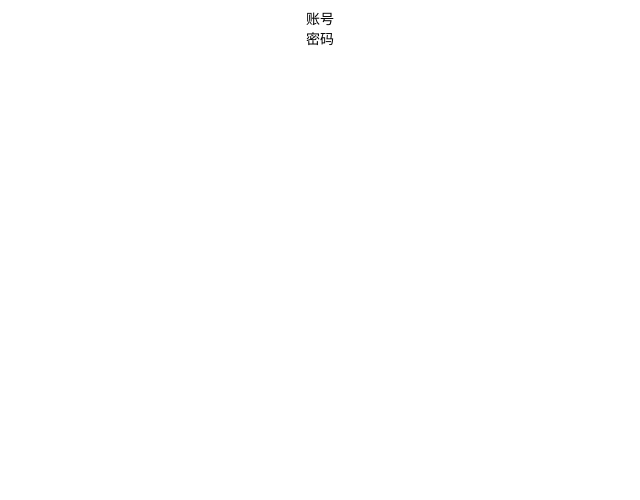
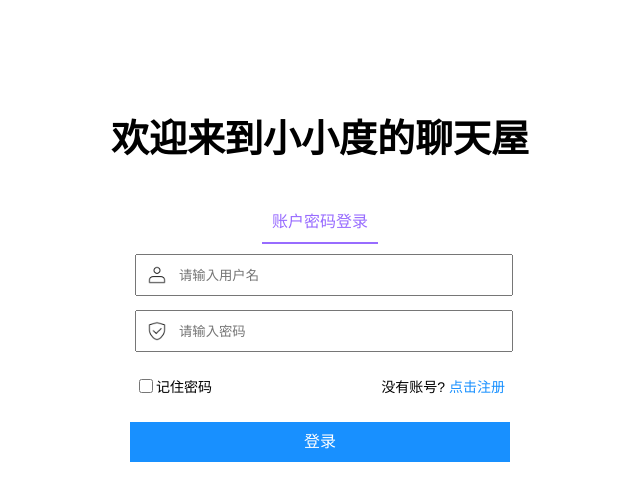
Before and after one commit to Aynzy1116/vue-chats, a Vue app: page /user#/login in a window 1280 px wide. Shown: the top 500 px of the page, without its empty margins (320-960 px from the left). Built offline with nearby package versions, Linux system fonts and the light colour scheme; no server answers.

Commit message:
# 登录页面

```diff
--- a/src/common/common.css
+++ b/src/common/common.css
@@ -1,5 +1,5 @@
 div {
-  font-size: 14px;
+  font-size: 16px;
   color: #000000;
 }
 
--- a/src/components/chatContent.vue
+++ b/src/components/chatContent.vue
@@ -61,10 +61,10 @@ export default {
   height: 100%;
 }
 .header {
-  height: 32px;
+  height: 31px;
   padding: 10px 20px;
   font-size: 16px;
-  line-height: 32px;
+  line-height: 31px;
   text-align: left;
 }
 .chat-content {
--- a/src/config/router.config.js
+++ b/src/config/router.config.js
@@ -19,12 +19,6 @@ export const asyncRouterMap = [
     redirect: '/user/Chat',
     children: [
       {
-        path: 'Home',
-        name: 'Home',
-        component: () => import('@/views/Home'),
-        meta: { title: '主页', icon: 'home', keepAlive: false, permission: ['Home'] }
-      },
-      {
         path: 'Chat',
         name: 'Chat',
         component: () => import('@/views/Chats'),
@@ -38,45 +32,9 @@ export const asyncRouterMap = [
       }
     ]
   }
+  //   {
+  //     path: '*',
+  //     redirect: '/404',
+  //     hidden: true
+  //   }
 ]
-
-// export const asyncRouterMap = [
-//   {
-//     path: '/',
-//     name: 'index',
-//     component: () => import('@/views/User'),
-//     redirect: '/user'
-//   },
-//   {
-//     path: '/a',
-//     name: 'user',
-//     component: BasicLayout,
-//     meta: { title: 'menu.home' },
-//     redirect: '/a/Home',
-//     children: [
-//       {
-//         path: '/Home',
-//         name: 'Home',
-//         component: () => import('@/views/Home'),
-//         meta: { title: '主页', icon: 'home', keepAlive: false, permission: ['Home'] }
-//       },
-//       {
-//         path: '/Chat',
-//         name: 'Chat',
-//         component: () => import('@/views/Chats'),
-//         meta: { title: '聊天', icon: 'dollar', permission: ['Chat'] }
-//       },
-//       {
-//         path: '/Address',
-//         name: 'Address',
-//         component: () => import('@/views/Address'),
-//         meta: { title: '通讯录', icon: 'dollar', permission: ['Address'] }
-//       }
-//     ]
-//   }
-//   //   {
-//   //     path: '*',
-//   //     redirect: '/404',
-//   //     hidden: true
-//   //   }
-// ]
--- a/src/layouts/BasicLayout.vue
+++ b/src/layouts/BasicLayout.vue
@@ -41,7 +41,8 @@ export default {
   methods: {
     changHref (type) {
       if (type === 0) {
-        this.$router.push({ path: '/user/Home' })
+        // this.$router.push({ path: '/user/Home' })
+        console.log('123', this.$route.path)
       } else if (type === 1) {
         this.$router.push({ path: '/user/Chat' })
       } else if (type === 2) {
--- a/src/views/Home.vue
+++ /dev/null
@@ -1,22 +0,0 @@
-<template>
-  <div class="home">我是主页{{ title }}</div>
-</template>
-
-<script>
-export default {
-  name: 'Home',
-  data () {
-    return {
-      title: '主页'
-    }
-  },
-  created () {
-    // request({
-    //   url: '/list',
-    //   method: 'get'
-    // }).then(res => {
-    //   console.log(res)
-    // })
-  }
-}
-</script>
--- a/src/views/User.vue
+++ b/src/views/User.vue
@@ -1,19 +1,149 @@
 <template>
   <div class="main">
-    <form @submit="submit">
+    <div>欢迎来到小小度的聊天屋</div>
+    <div v-if="type===1">
       <div>
-        <div>账号</div>
-        <div>密码</div>
+        <span>账户密码登录</span>
       </div>
-    </form>
+      <div>
+        <img class="login-icon" src="../assets/icon/user.png" alt="">
+        <input class="username" type="text" placeholder="请输入用户名" />
+      </div>
+      <div>
+        <img class="login-icon" src="../assets/icon/protect.png" alt="">
+        <input class="password" type="text" placeholder="请输入密码" />
+      </div>
+    </div>
+    <div v-if="type===2">
+      <div>
+        <span>注册账户</span>
+      </div>
+      <div>
+        <img class="login-icon" src="../assets/icon/user.png" alt="">
+        <input type="text" placeholder="请输入用户名" />
+      </div>
+      <div>
+        <img class="login-icon" src="../assets/icon/protect.png" alt="">
+        <input type="text" placeholder="请输入密码" />
+      </div>
+      <div>
+        <img class="login-icon" src="../assets/icon/protect.png" alt="">
+        <input type="text" placeholder="再次输入密码" />
+      </div>
+    </div>
+    <div>
+      <div>
+        <div><input type="checkbox" id="cbox1"></div>
+        <label for="cbox1">记住密码</label>
+      </div>
+      <div v-if="type===1">
+        没有账号?
+        <span @click="changeType(2)">点击注册</span>
+      </div>
+      <div v-if="type===2">
+        已有账号?
+        <span @click="changeType(1)">回到登录</span>
+      </div>
+    </div>
+    <div @click="submit" class="login">登录</div>
   </div>
 </template>
 
 <script>
 export default {
-
+  data () {
+    return {
+      type: 1
+    }
+  },
+  methods: {
+    submit (value) {
+      console.log('submit', value)
+    },
+    changeType (value) {
+      this.type = value
+    }
+  }
 }
 </script>
 
-<style>
+<style lang="scss" scoped>
+.main {
+  display: flex;
+  flex-direction: column;
+  justify-content: center;
+  align-items: center;
+  > div:first-child {
+    margin-top: 100px;
+    font-size: 38px;
+    font-weight: 700;
+  }
+  > div:nth-child(2) {
+    margin: 15px 0;
+    > div {
+      position: relative;
+      width: 370px;
+      height: 36px;
+      text-align: center;
+      margin: 20px;
+      span {
+        display: inline-block;
+        padding: 10px;
+        margin-bottom: 20px;
+        border-bottom: 2px solid #986cff;
+        color: #986cff;
+      }
+    }
+  }
+  > div:nth-child(3) {
+    display: flex;
+    justify-content: space-between;
+    width: 370px;
+    margin-bottom: 25px;
+    margin-top: -5px;
+    > div {
+      font-size: 14px;
+      color: black;
+      cursor: pointer;
+    }
+    > div:nth-child(1){
+      display: flex;
+    }
+    > div:nth-child(2) {
+      > span {
+        color: #1890ff;
+        &:hover {
+          color: #40a9ff;
+        }
+      }
+    }
+  }
+}
+.login-icon{
+  position: absolute;
+  width: 20px;
+  height: 20px;
+  left: 12px;
+  top: 11px;
+}
+.login {
+  height: 40px;
+  line-height: 40px;
+  width: 380px;
+  color: white;
+  background-color: #1890ff;
+  cursor: pointer;
+  &:hover {
+    background-color: #40a9ff;
+  }
+}
+input {
+  width: 100%;
+  height: 100%;
+  text-indent: 3em;
+}
+#cbox1{
+  width: 14px;
+  height: 14px;
+}
 </style>
```
Also changed, not shown: src/assets/icon/protect.png (added), src/assets/icon/user.png (added).
